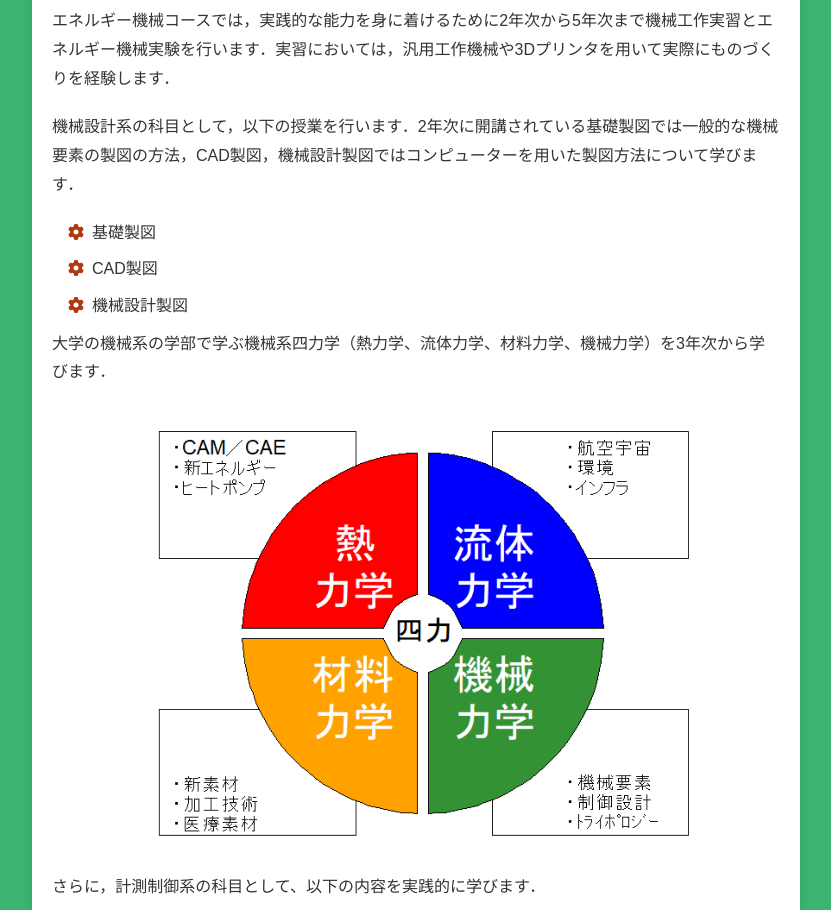
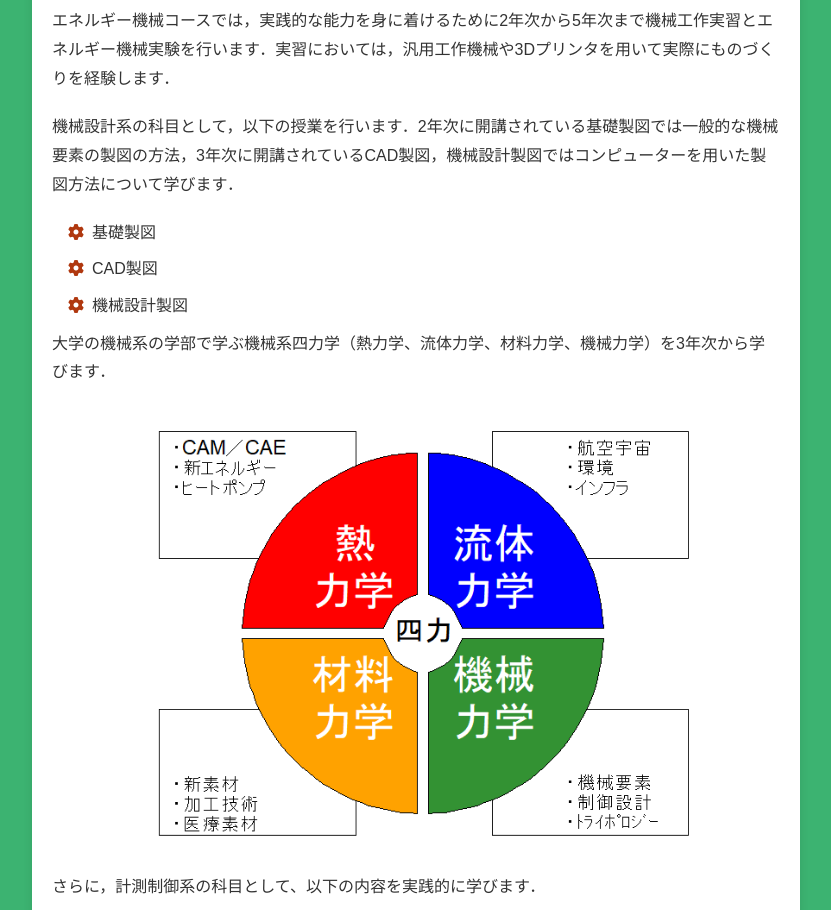
Before and after one commit to madamadamad/madamadamad.github.io, a plain HTML site: page index.html in a window 1280 px wide. Shown: the part 1156-2066 px from the top of the page, without its empty margins (224-1055 px from the left). Drawn offline with Linux system fonts and the light colour scheme.

Commit message:
Update index.html

```diff
--- a/index.html
+++ b/index.html
@@ -84,7 +84,7 @@
         <section id="main-content">
             <h2>3. 主要な学びの内容</h2>
             <p>エネルギー機械コースでは，実践的な能力を身に着けるために2年次から5年次まで機械工作実習とエネルギー機械実験を行います．実習においては，汎用工作機械や3Dプリンタを用いて実際にものづくりを経験します．</p>
-    <p>機械設計系の科目として，以下の授業を行います．2年次に開講されている基礎製図では一般的な機械要素の製図の方法，CAD製図，機械設計製図ではコンピューターを用いた製図方法について学びます．</p>
+    <p>機械設計系の科目として，以下の授業を行います．2年次に開講されている基礎製図では一般的な機械要素の製図の方法，3年次に開講されているCAD製図，機械設計製図ではコンピューターを用いた製図方法について学びます．</p>
     <ul>
         <li>基礎製図</li>
         <li>CAD製図</li>
```
